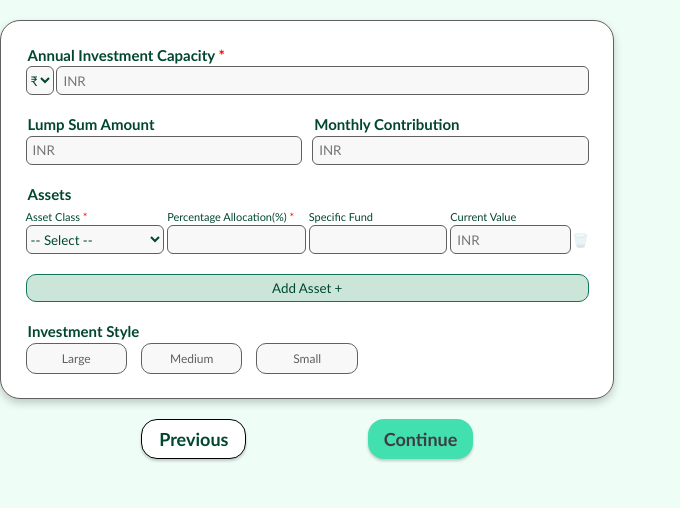
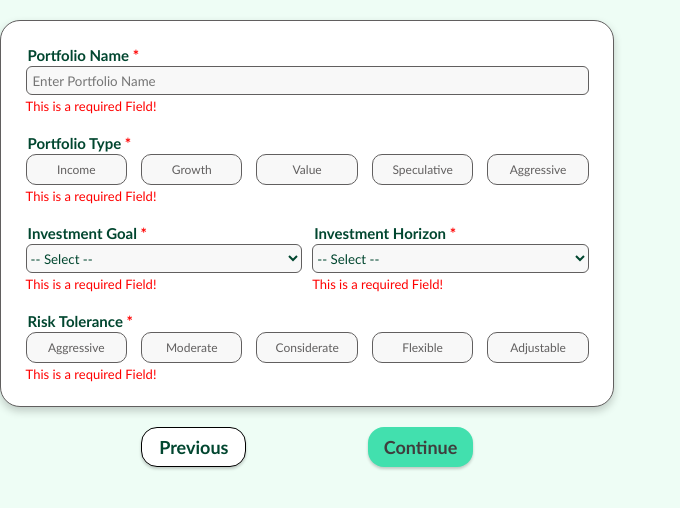
Before and after one commit to dev-ansuman/Investment-Portfolio-Form-State-Driven, a React (Vite) app: page / in a window 1280 px wide. Both pictures are taken after a click on the button "Continue". Shown: the top 508 px of the page, without its empty margins (0-680 px from the left). Built offline with nearby package versions, Linux system fonts and the light colour scheme.

Commit message:
feat: add realtime validation for all fields

```diff
--- a/src/components/Form/asset-allocation.tsx
+++ b/src/components/Form/asset-allocation.tsx
@@ -13,12 +13,6 @@ interface assetAllocationProps {
     annualInvestmentCapacity: string;
     lumpSumAmount: string;
     monthlyContribution: string;
-    // assets: [{
-    //   assetClass: string;
-    //   percentageAllocation: string;
-    //   specificFund: string;
-    //   currentValue: string;
-    // }];
     assets: Array<{
       assetClass: string;
       percentageAllocation: string;
@@ -26,9 +20,10 @@ interface assetAllocationProps {
       currentValue: string;
     }>;
     investmentStyle: string;
-    // [key: string]: any
   };
   updateField: (field: string, value: string | assets[]) => void;
+  showErrors?: boolean;
+  resetErrors: () => void;
 }
 
 interface assets {
@@ -38,7 +33,12 @@ interface assets {
   currentValue: string;
 }
 
-const AssetAllocation: React.FC<assetAllocationProps> = ({ formData, updateField }) => {
+const AssetAllocation: React.FC<assetAllocationProps> = ({
+  formData,
+  updateField,
+  showErrors = false,
+  resetErrors,
+}) => {
   const handleInputChange = (e: React.ChangeEvent<HTMLInputElement | HTMLSelectElement>) => {
     updateField(e.target.name || e.target.id, e.target.value);
   };
@@ -57,6 +57,10 @@ const AssetAllocation: React.FC<assetAllocationProps> = ({ formData, updateField
       currentValue: '',
     };
     updateField('assets', [...formData.assets, newAsset]);
+
+    if (resetErrors) {
+      resetErrors();
+    }
   };
 
   const deleteAsset = (index: number) => {
@@ -64,6 +68,28 @@ const AssetAllocation: React.FC<assetAllocationProps> = ({ formData, updateField
       const updatedAssets = formData.assets.filter((_, i) => i !== index);
       updateField('assets', updatedAssets);
     }
+  };
+
+  const validateAnnualInvestment = (value: string) => {
+    if (!value || value.trim() === '') return 'This is a required field!';
+    if (isNaN(Number(value)) || Number(value) <= 0) return 'Please enter a valid positive number!';
+    return '';
+  };
+
+  const validateAssetClass = (value: string) => {
+    if (!value || value.trim() === '') return 'This is a required field!';
+    return '';
+  };
+
+  const validatePercentageAllocation = (value: string) => {
+    if (!value || value.trim() === '') return 'This is a required field!';
+    if (isNaN(Number(value)) || Number(value) < 0 || Number(value) > 100)
+      return 'Invalid Percentage!';
+    return '';
+  };
+
+  const shouldShowError = (value: string) => {
+    return showErrors || value.length > 0;
   };
 
   return (
@@ -95,6 +121,12 @@ const AssetAllocation: React.FC<assetAllocationProps> = ({ formData, updateField
             />
           </div>
         </div>
+        {shouldShowError(formData.annualInvestmentCapacity) &&
+          validateAnnualInvestment(formData.annualInvestmentCapacity) && (
+            <div style={{ color: 'red', fontSize: '13px' }}>
+              {validateAnnualInvestment(formData.annualInvestmentCapacity)}
+            </div>
+          )}
       </div>
 
       <div className="lumpMonthly">
@@ -149,6 +181,11 @@ const AssetAllocation: React.FC<assetAllocationProps> = ({ formData, updateField
                 }}
                 required={ASSET_ALLOCATION.ASSET_CLASS.REQUIRED}
               />
+              {shouldShowError(asset.assetClass) && validateAssetClass(asset.assetClass) && (
+                <div style={{ color: 'red', fontSize: '13px' }}>
+                  {validateAssetClass(asset.assetClass)}
+                </div>
+              )}
             </div>
 
             {/* Percentage Allocation Input */}
@@ -166,6 +203,12 @@ const AssetAllocation: React.FC<assetAllocationProps> = ({ formData, updateField
                   handleAssetChange(index, 'percentageAllocation', e.target.value);
                 }}
               />
+              {shouldShowError(asset.percentageAllocation) &&
+                validatePercentageAllocation(asset.percentageAllocation) && (
+                  <div style={{ color: 'red', fontSize: '13px' }}>
+                    {validatePercentageAllocation(asset.percentageAllocation)}
+                  </div>
+                )}
             </div>
 
             {/* Specific Fund Input */}
--- a/src/components/Form/index.tsx
+++ b/src/components/Form/index.tsx
@@ -18,16 +18,83 @@ interface assets {
 const Form: React.FC = () => {
   const [currentStep, setCurrentStep] = useState(INITIAL_STEP);
   const [formData, setFormData] = useState(INITIAL_FORM_DATA);
+  const [showInvestmentDetailsErrors, setShowInvestmentDetailsErrors] = useState(false);
+  const [showAssetAllocationErrors, setShowAssetAllocationErrors] = useState(false);
+  const [showPreferencesError, setShowPreferencesError] = useState(false);
 
   const updateField = (field: string, value: string | boolean | assets[]) => {
     setFormData((prev) => ({ ...prev, [field]: value }));
   };
 
-  const nextStep = () => setCurrentStep((prev) => Math.min(prev + 1, 3));
+  const isInvestmentDetailsValid = () => {
+    return (
+      formData.portfolioName.trim().length >= 3 &&
+      formData.portfolioType !== '' &&
+      formData.investmentGoal !== '' &&
+      formData.investmentHorizon !== '' &&
+      formData.riskTolerance !== ''
+    );
+  };
+
+  const isAssetAllocationValid = () => {
+    if (
+      !formData.annualInvestmentCapacity ||
+      formData.annualInvestmentCapacity.trim() === '' ||
+      isNaN(Number(formData.annualInvestmentCapacity)) ||
+      Number(formData.annualInvestmentCapacity) <= 0
+    )
+      return false;
+
+    for (const asset of formData.assets) {
+      if (!asset.assetClass || asset.assetClass.trim() === '') return false;
+
+      if (
+        !asset.percentageAllocation ||
+        asset.percentageAllocation.trim() === '' ||
+        Number(asset.percentageAllocation) < 0 ||
+        Number(asset.percentageAllocation) > 100
+      )
+        return false;
+    }
+
+    return true;
+  };
+
+  const resetAssetAllocationErrors = () => {
+    setShowAssetAllocationErrors(false);
+  };
+
+  const isPreferenceValid = () => {
+    return formData.automatedRebalancing !== '' && formData.riskAcknowledgement === true;
+  };
+
+  const nextStep = () => {
+    if (currentStep === 1) {
+      if (!isInvestmentDetailsValid()) {
+        setShowInvestmentDetailsErrors(true);
+        return;
+      }
+      setShowInvestmentDetailsErrors(false);
+    }
+
+    if (currentStep === 2) {
+      if (!isAssetAllocationValid()) {
+        setShowAssetAllocationErrors(true);
+        return;
+      }
+      setShowAssetAllocationErrors(false);
+    }
+
+    setCurrentStep((prev) => Math.min(prev + 1, 3));
+  };
   const previousStep = () => setCurrentStep((prev) => Math.max(prev - 1, 1));
   // const setStep = (step: number) => setCurrentStep(step);
 
   const handleSubmit = () => {
+    if (!isPreferenceValid()) {
+      setShowPreferencesError(true);
+      return;
+    }
     console.log('form submitted', formData);
     alert('form submitted');
   };
@@ -35,11 +102,30 @@ const Form: React.FC = () => {
   const renderCurrentStep = () => {
     switch (currentStep) {
       case 1:
-        return <InvestmentDetails formData={formData} updateField={updateField} />;
+        return (
+          <InvestmentDetails
+            formData={formData}
+            updateField={updateField}
+            showErrors={showInvestmentDetailsErrors}
+          />
+        );
       case 2:
-        return <AssetAllocation formData={formData} updateField={updateField} />;
+        return (
+          <AssetAllocation
+            formData={formData}
+            updateField={updateField}
+            showErrors={showAssetAllocationErrors}
+            resetErrors={resetAssetAllocationErrors}
+          />
+        );
       case 3:
-        return <Preferences formData={formData} updateField={updateField} />;
+        return (
+          <Preferences
+            formData={formData}
+            updateField={updateField}
+            showErrors={showPreferencesError}
+          />
+        );
     }
   };
 
--- a/src/components/Form/investment-details.tsx
+++ b/src/components/Form/investment-details.tsx
@@ -14,9 +14,27 @@ interface investmentDetailsProps {
     // [key: string]: any
   };
   updateField: (field: string, value: string | boolean) => void;
+  showErrors?: boolean;
 }
 
-const InvestmentDetails: React.FC<investmentDetailsProps> = ({ formData, updateField }) => {
+const InvestmentDetails: React.FC<investmentDetailsProps> = ({
+  formData,
+  updateField,
+  showErrors = false,
+}) => {
+  const validateField = (name: string, value: string) => {
+    if (!value || value.trim() === '') return 'This is a required Field!';
+    if (name === 'portfolioName') {
+      if (!/^[a-zA-Z]+$/.test(value.trim())) return 'Name cannot contain Numbers or Symbols!';
+      if (value.trim().length < 3) return 'Atleast 3 characters required!';
+    }
+    return '';
+  };
+
+  const shouldShowError = (value: string) => {
+    return showErrors || value.length > 0;
+  };
+
   const handleInputChange = (e: React.ChangeEvent<HTMLInputElement | HTMLSelectElement>) => {
     updateField(e.target.name || e.target.id, e.target.value);
   };
@@ -35,6 +53,12 @@ const InvestmentDetails: React.FC<investmentDetailsProps> = ({ formData, updateF
           value={formData.portfolioName}
           onChange={handleInputChange}
         />
+        {shouldShowError(formData.portfolioName) &&
+          validateField('portfolioName', formData.portfolioName) && (
+            <div style={{ color: 'red', fontSize: '13px' }}>
+              {validateField('portfolioName', formData.portfolioName)}
+            </div>
+          )}
       </div>
 
       {/* Portfolio Type radio */}
@@ -51,6 +75,12 @@ const InvestmentDetails: React.FC<investmentDetailsProps> = ({ formData, updateF
           onChange={handleInputChange}
           required={INVESTMENT_DETAILS.PORTFOLIO_TYPE.REQUIRED}
         />
+        {shouldShowError(formData.portfolioType) &&
+          validateField('portfolioType', formData.portfolioType) && (
+            <div style={{ color: 'red', fontSize: '13px' }}>
+              {validateField('portfolioType', formData.portfolioType)}
+            </div>
+          )}
       </div>
 
       <div className="goalHorizon">
@@ -66,6 +96,12 @@ const InvestmentDetails: React.FC<investmentDetailsProps> = ({ formData, updateF
             onChange={handleInputChange}
             required={INVESTMENT_DETAILS.INVESTMENT_GOAL.REQUIRED}
           />
+          {shouldShowError(formData.investmentGoal) &&
+            validateField('investmentGoal', formData.investmentGoal) && (
+              <div style={{ color: 'red', fontSize: '13px' }}>
+                {validateField('investmentGoal', formData.investmentGoal)}
+              </div>
+            )}
         </div>
 
         {/* Investment Horizon Dropdown */}
@@ -80,6 +116,12 @@ const InvestmentDetails: React.FC<investmentDetailsProps> = ({ formData, updateF
             onChange={handleInputChange}
             required={INVESTMENT_DETAILS.INVESTMENT_HORIZON.REQUIRED}
           />
+          {shouldShowError(formData.investmentHorizon) &&
+            validateField('investmentHorizon', formData.investmentHorizon) && (
+              <div style={{ color: 'red', fontSize: '13px' }}>
+                {validateField('investmentHorizon', formData.investmentHorizon)}
+              </div>
+            )}
         </div>
       </div>
 
@@ -97,6 +139,12 @@ const InvestmentDetails: React.FC<investmentDetailsProps> = ({ formData, updateF
           onChange={handleInputChange}
           required={INVESTMENT_DETAILS.RISK_TOLERANCE.REQUIRED}
         />
+        {shouldShowError(formData.riskTolerance) &&
+          validateField('riskTolerance', formData.riskTolerance) && (
+            <div style={{ color: 'red', fontSize: '13px' }}>
+              {validateField('riskTolerance', formData.riskTolerance)}
+            </div>
+          )}
       </div>
     </div>
   );
--- a/src/components/Form/preferences.tsx
+++ b/src/components/Form/preferences.tsx
@@ -10,12 +10,12 @@ interface preferencesProps {
     taxSavingPreference: string;
     financialGoals: string;
     riskAcknowledgement: boolean;
-    // [key: string]: any
   };
   updateField: (field: string, value: string | boolean) => void;
+  showErrors?: boolean;
 }
 
-const Preferences: React.FC<preferencesProps> = ({ formData, updateField }) => {
+const Preferences: React.FC<preferencesProps> = ({ formData, updateField, showErrors = false }) => {
   const handleInputChange = (e: React.ChangeEvent<HTMLInputElement | HTMLTextAreaElement>) => {
     if (e.target.type === 'checkbox') {
       updateField(e.target.name || e.target.id, (e.target as HTMLInputElement).checked);
@@ -23,6 +23,24 @@ const Preferences: React.FC<preferencesProps> = ({ formData, updateField }) => {
       updateField(e.target.name || e.target.id, e.target.value);
     }
   };
+
+  const validateAutomatedRebalancing = (value: string) => {
+    if (!value || value.trim() === '') return 'This is a required field!';
+    return '';
+  };
+
+  const validateRiskAcknowledgement = (value: boolean) => {
+    if (!value) return 'This is a required field!';
+    return '';
+  };
+
+  const shouldShowError = (value: string | boolean) => {
+    if (typeof value === 'boolean') {
+      return showErrors || value === true;
+    }
+    return showErrors || value.length > 0;
+  };
+
   return (
     <div className="formScreen">
       {/* Automated Rebalancing Radio */}
@@ -41,6 +59,12 @@ const Preferences: React.FC<preferencesProps> = ({ formData, updateField }) => {
             required={PREFERENCES.AUTOMATED_REBALANCING.REQUIRED}
           />
         </div>
+        {shouldShowError(formData.automatedRebalancing) &&
+          validateAutomatedRebalancing(formData.automatedRebalancing) && (
+            <div style={{ color: 'red', fontSize: '13px' }}>
+              {validateAutomatedRebalancing(formData.automatedRebalancing)}
+            </div>
+          )}
       </div>
 
       {/* Tax Saving Preference Radio */}
@@ -91,6 +115,12 @@ const Preferences: React.FC<preferencesProps> = ({ formData, updateField }) => {
           </div>
         </div>
         <div>{PREFERENCES.RISK_ACKNOWLEDGEMENT.TEXT_CONTENT}</div>
+        {shouldShowError(formData.riskAcknowledgement) &&
+          validateRiskAcknowledgement(formData.riskAcknowledgement) && (
+            <div style={{ color: 'red', fontSize: '13px' }}>
+              {validateRiskAcknowledgement(formData.riskAcknowledgement)}
+            </div>
+          )}
       </div>
     </div>
   );
```
